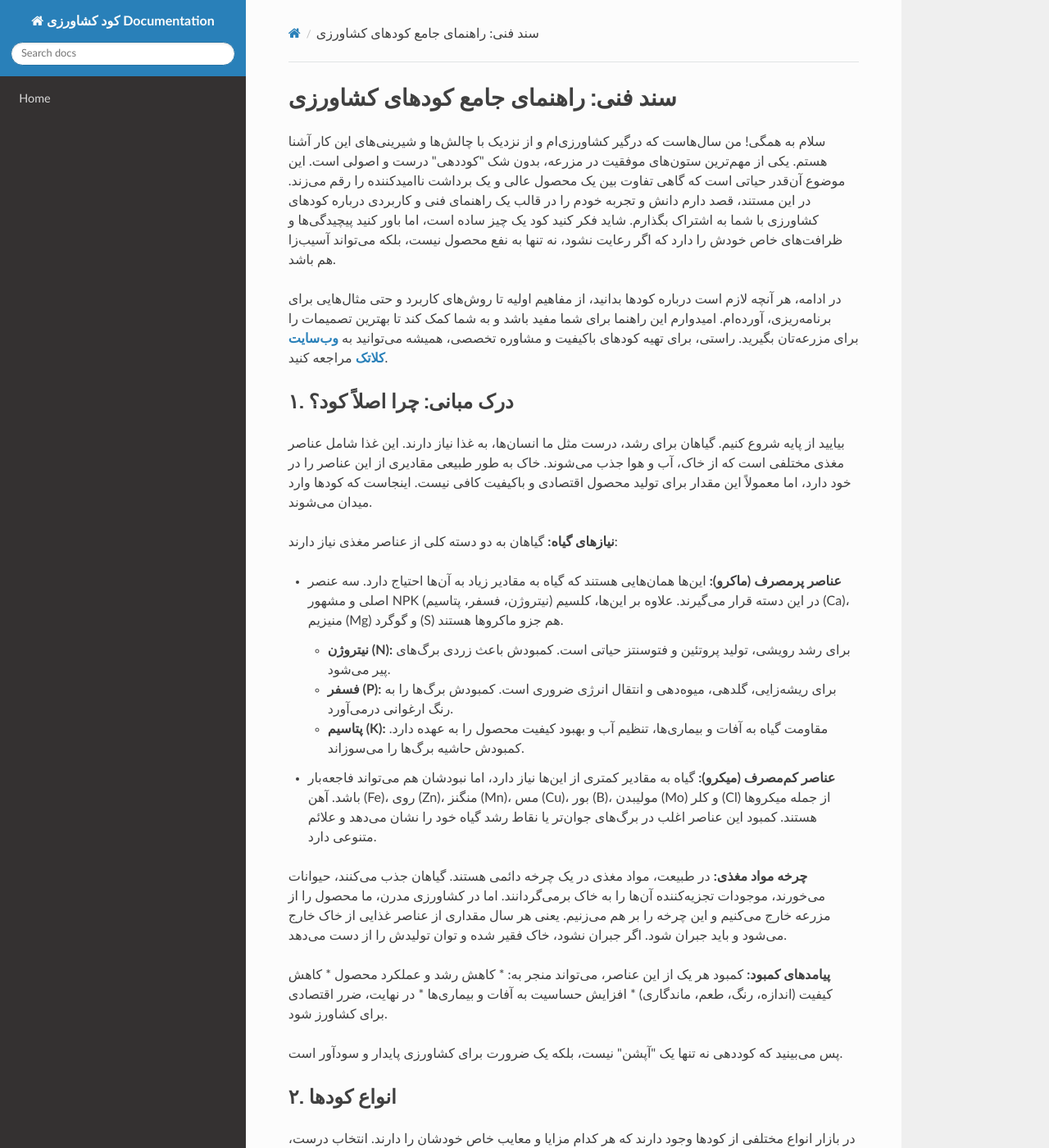
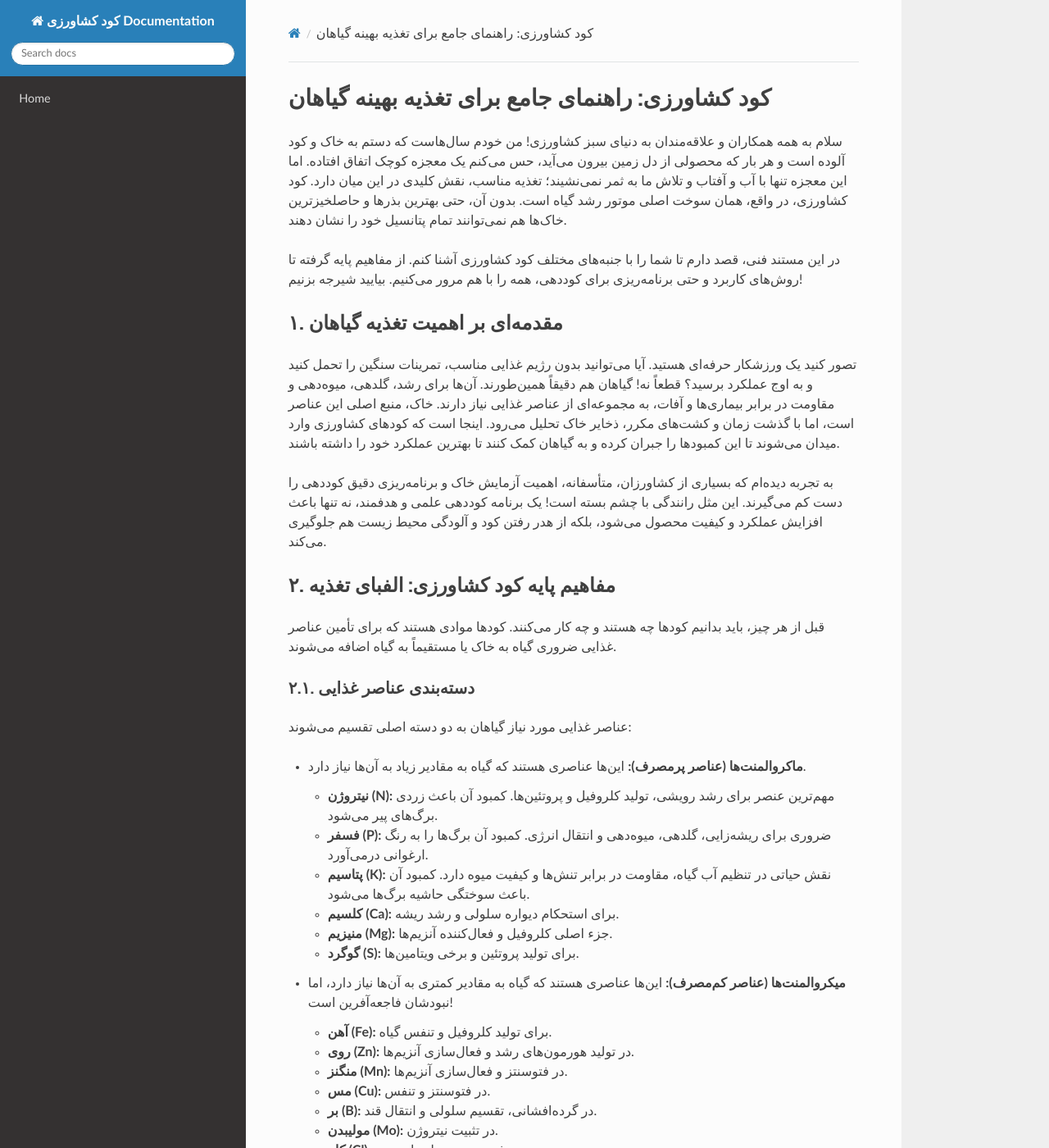
Before and after one commit to sahandsahabi553-prog/terraform-google-semantic-docs, an MkDocs documentation site: the page built from docs/کود-کشاورزی.md, in a window 1280 px wide and 1400 px high. Shown: the whole window at 82% size. Built offline with MkDocs 1.6.1, drawn with Linux system fonts in a browser that asks for light colours; nearby versions of some CDN libraries; some of the changed text lies outside the part shown.

Commit message:
Doc: کود کشاورزی

````diff
--- a/docs/کود-کشاورزی.md
+++ b/docs/کود-کشاورزی.md
@@ -1,91 +1,122 @@
-# سند فنی: راهنمای جامع کودهای کشاورزی
+# کود کشاورزی: راهنمای جامع برای تغذیه بهینه گیاهان
 
-سلام به همگی! من سال‌هاست که درگیر کشاورزی‌ام و از نزدیک با چالش‌ها و شیرینی‌های این کار آشنا هستم. یکی از مهم‌ترین ستون‌های موفقیت در مزرعه، بدون شک "کوددهی" درست و اصولی است. این موضوع آن‌قدر حیاتی است که گاهی تفاوت بین یک محصول عالی و یک برداشت ناامیدکننده را رقم می‌زند. در این مستند، قصد دارم دانش و تجربه خودم را در قالب یک راهنمای فنی و کاربردی درباره کودهای کشاورزی با شما به اشتراک بگذارم. شاید فکر کنید کود یک چیز ساده است، اما باور کنید پیچیدگی‌ها و ظرافت‌های خاص خودش را دارد که اگر رعایت نشود، نه تنها به نفع محصول نیست، بلکه می‌تواند آسیب‌زا هم باشد.
+سلام به همه همکاران و علاقه‌مندان به دنیای سبز کشاورزی!
+من خودم سال‌هاست که دستم به خاک و کود آلوده است و هر بار که محصولی از دل زمین بیرون می‌آید، حس می‌کنم یک معجزه کوچک اتفاق افتاده. اما این معجزه تنها با آب و آفتاب و تلاش ما به ثمر نمی‌نشیند؛ تغذیه مناسب، نقش کلیدی در این میان دارد. کود کشاورزی، در واقع، همان سوخت اصلی موتور رشد گیاه است. بدون آن، حتی بهترین بذرها و حاصلخیزترین خاک‌ها هم نمی‌توانند تمام پتانسیل خود را نشان دهند.
 
-در ادامه، هر آنچه لازم است درباره کودها بدانید، از مفاهیم اولیه تا روش‌های کاربرد و حتی مثال‌هایی برای برنامه‌ریزی، آورده‌ام. امیدوارم این راهنما برای شما مفید باشد و به شما کمک کند تا بهترین تصمیمات را برای مزرعه‌تان بگیرید. راستی، برای تهیه کودهای باکیفیت و مشاوره تخصصی، همیشه می‌توانید به **[وب‌سایت کلاتک](https://kalatakco.com/)** مراجعه کنید.
+در این مستند فنی، قصد دارم تا شما را با جنبه‌های مختلف کود کشاورزی آشنا کنم. از مفاهیم پایه گرفته تا روش‌های کاربرد و حتی برنامه‌ریزی برای کوددهی، همه را با هم مرور می‌کنیم. بیایید شیرجه بزنیم!
 
-## ۱. درک مبانی: چرا اصلاً کود؟
+## ۱. مقدمه‌ای بر اهمیت تغذیه گیاهان
 
-بیایید از پایه شروع کنیم. گیاهان برای رشد، درست مثل ما انسان‌ها، به غذا نیاز دارند. این غذا شامل عناصر مغذی مختلفی است که از خاک، آب و هوا جذب می‌شوند. خاک به طور طبیعی مقادیری از این عناصر را در خود دارد، اما معمولاً این مقدار برای تولید محصول اقتصادی و باکیفیت کافی نیست. اینجاست که کودها وارد میدان می‌شوند.
+تصور کنید یک ورزشکار حرفه‌ای هستید. آیا می‌توانید بدون رژیم غذایی مناسب، تمرینات سنگین را تحمل کنید و به اوج عملکرد برسید؟ قطعاً نه! گیاهان هم دقیقاً همین‌طورند. آن‌ها برای رشد، گلدهی، میوه‌دهی و مقاومت در برابر بیماری‌ها و آفات، به مجموعه‌ای از عناصر غذایی نیاز دارند. خاک، منبع اصلی این عناصر است، اما با گذشت زمان و کشت‌های مکرر، ذخایر خاک تحلیل می‌رود. اینجا است که کودهای کشاورزی وارد میدان می‌شوند تا این کمبودها را جبران کرده و به گیاهان کمک کنند تا بهترین عملکرد خود را داشته باشند.
 
-**نیازهای گیاه:**
-گیاهان به دو دسته کلی از عناصر مغذی نیاز دارند:
+به تجربه دیده‌ام که بسیاری از کشاورزان، متأسفانه، اهمیت آزمایش خاک و برنامه‌ریزی دقیق کوددهی را دست کم می‌گیرند. این مثل رانندگی با چشم بسته است! یک برنامه کوددهی علمی و هدفمند، نه تنها باعث افزایش عملکرد و کیفیت محصول می‌شود، بلکه از هدر رفتن کود و آلودگی محیط زیست هم جلوگیری می‌کند.
 
-*   **عناصر پرمصرف (ماکرو):** این‌ها همان‌هایی هستند که گیاه به مقادیر زیاد به آن‌ها احتیاج دارد. سه عنصر اصلی و مشهور NPK (نیتروژن، فسفر، پتاسیم) در این دسته قرار می‌گیرند. علاوه بر این‌ها، کلسیم (Ca)، منیزیم (Mg) و گوگرد (S) هم جزو ماکروها هستند.
-    *   **نیتروژن (N):** برای رشد رویشی، تولید پروتئین و فتوسنتز حیاتی است. کمبودش باعث زردی برگ‌های پیر می‌شود.
-    *   **فسفر (P):** برای ریشه‌زایی، گلدهی، میوه‌دهی و انتقال انرژی ضروری است. کمبودش برگ‌ها را به رنگ ارغوانی درمی‌آورد.
-    *   **پتاسیم (K):** مقاومت گیاه به آفات و بیماری‌ها، تنظیم آب و بهبود کیفیت محصول را به عهده دارد. کمبودش حاشیه برگ‌ها را می‌سوزاند.
-*   **عناصر کم‌مصرف (میکرو):** گیاه به مقادیر کمتری از این‌ها نیاز دارد، اما نبودشان هم می‌تواند فاجعه‌بار باشد. آهن (Fe)، روی (Zn)، منگنز (Mn)، مس (Cu)، بور (B)، مولیبدن (Mo) و کلر (Cl) از جمله میکروها هستند. کمبود این عناصر اغلب در برگ‌های جوان‌تر یا نقاط رشد گیاه خود را نشان می‌دهد و علائم متنوعی دارد.
+## ۲. مفاهیم پایه کود کشاورزی: الفبای تغذیه
 
-**چرخه مواد مغذی:**
-در طبیعت، مواد مغذی در یک چرخه دائمی هستند. گیاهان جذب می‌کنند، حیوانات می‌خورند، موجودات تجزیه‌کننده آن‌ها را به خاک برمی‌گردانند. اما در کشاورزی مدرن، ما محصول را از مزرعه خارج می‌کنیم و این چرخه را بر هم می‌زنیم. یعنی هر سال مقداری از عناصر غذایی از خاک خارج می‌شود و باید جبران شود. اگر جبران نشود، خاک فقیر شده و توان تولیدش را از دست می‌دهد.
+قبل از هر چیز، باید بدانیم کودها چه هستند و چه کار می‌کنند. کودها موادی هستند که برای تأمین عناصر غذایی ضروری گیاه به خاک یا مستقیماً به گیاه اضافه می‌شوند.
 
-**پیامدهای کمبود:**
-کمبود هر یک از این عناصر، می‌تواند منجر به:
-*   کاهش رشد و عملکرد محصول
-*   کاهش کیفیت (اندازه، رنگ، طعم، ماندگاری)
-*   افزایش حساسیت به آفات و بیماری‌ها
-*   در نهایت، ضرر اقتصادی برای کشاورز شود.
+### ۲.۱. دسته‌بندی عناصر غذایی
 
-پس می‌بینید که کوددهی نه تنها یک "آپشن" نیست، بلکه یک ضرورت برای کشاورزی پایدار و سودآور است.
+عناصر غذایی مورد نیاز گیاهان به دو دسته اصلی تقسیم می‌شوند:
 
-## ۲. انواع کودها
+*   **ماکروالمنت‌ها (عناصر پرمصرف):** این‌ها عناصری هستند که گیاه به مقادیر زیاد به آن‌ها نیاز دارد.
+    *   **نیتروژن (N):** مهم‌ترین عنصر برای رشد رویشی، تولید کلروفیل و پروتئین‌ها. کمبود آن باعث زردی برگ‌های پیر می‌شود.
+    *   **فسفر (P):** ضروری برای ریشه‌زایی، گلدهی، میوه‌دهی و انتقال انرژی. کمبود آن برگ‌ها را به رنگ ارغوانی درمی‌آورد.
+    *   **پتاسیم (K):** نقش حیاتی در تنظیم آب گیاه، مقاومت در برابر تنش‌ها و کیفیت میوه دارد. کمبود آن باعث سوختگی حاشیه برگ‌ها می‌شود.
+    *   **کلسیم (Ca):** برای استحکام دیواره سلولی و رشد ریشه.
+    *   **منیزیم (Mg):** جزء اصلی کلروفیل و فعال‌کننده آنزیم‌ها.
+    *   **گوگرد (S):** برای تولید پروتئین و برخی ویتامین‌ها.
 
-در بازار انواع مختلفی از کودها وجود دارند که هر کدام مزایا و معایب خاص خودشان را دارند. انتخاب درست، کلید کار است.
+*   **میکروالمنت‌ها (عناصر کم‌مصرف):** این‌ها عناصری هستند که گیاه به مقادیر کمتری به آن‌ها نیاز دارد، اما نبودشان فاجعه‌آفرین است!
+    *   **آهن (Fe):** برای تولید کلروفیل و تنفس گیاه.
+    *   **روی (Zn):** در تولید هورمون‌های رشد و فعال‌سازی آنزیم‌ها.
+    *   **منگنز (Mn):** در فتوسنتز و فعال‌سازی آنزیم‌ها.
+    *   **مس (Cu):** در فتوسنتز و تنفس.
+    *   **بر (B):** در گرده‌افشانی، تقسیم سلولی و انتقال قند.
+    *   **مولیبدن (Mo):** در تثبیت نیتروژن.
+    *   **کلر (Cl):** در فتوسنتز و تنظیم اسمزی.
 
-### ۲.۱. کودهای شیمیایی (معدنی)
+### ۲.۲. انواع کودها بر اساس منشاء
 
-این‌ها همان کودهای رایجی هستند که در کارخانه‌ها تولید می‌شوند و غلظت بالایی از یک یا چند عنصر مغذی را دارند.
+کودها بر اساس منشاء و ترکیبشان انواع مختلفی دارند که هر کدام مزایا و معایب خود را دارند:
 
-*   **مزایا:**
-    *   **غلظت بالا:** مقدار کمی از آن‌ها می‌تواند نیاز زیادی از گیاه را برطرف کند.
-    *   **اثر سریع:** عناصر به سرعت در دسترس گیاه قرار می‌گیرند.
-    *   **قابلیت کنترل:** می‌توان دقیقاً عناصر مورد نیاز را با دوز مشخص تأمین کرد.
-    *   **حمل‌ونقل و نگهداری آسان‌تر:** نسبت به کودهای آلی حجم کمتری دارند.
-*   **معایب:**
-    *   **تأثیر بر خاک:** استفاده بی‌رویه می‌تواند به ساختار خاک آسیب بزند، شوری خاک را افزایش دهد و میکروارگانیسم‌های مفید را از بین ببرد.
-    *   **آلودگی محیط‌زیست:** آب‌شویی نیترات‌ها و فسفات‌ها می‌تواند باعث آلودگی آب‌های زیرزمینی و سطحی شود.
-    *   **عدم بهبود ساختار خاک:** هیچ ماده آلی به خاک اضافه نمی‌کنند.
+1.  **کودهای شیمیایی (معدنی/سنتتیک):**
+    *   **تعریف:** کودهایی که در کارخانه‌ها و از مواد معدنی تولید می‌شوند.
+    *   **مثال:** اوره (46% N)، سوپرفسفات تریپل (46% P2O5)، سولفات پتاسیم (50% K2O)، کودهای کامل NPK (مثل 20-20-20).
+    *   **مزایا:** غلظت بالا، فرمولاسیون دقیق، اثرگذاری سریع و قابل پیش‌بینی.
+    *   **معایب:** استفاده بی‌رویه می‌تواند باعث شوری خاک، آلودگی آب‌های زیرزمینی و تخریب ساختار خاک شود.
 
-**انواع رایج:**
-*   **کودهای کامل (NPK):** مثلاً `20-20-20` یا `10-52-10` که حاوی نسبت‌های مختلفی از نیتروژن، فسفر و پتاسیم هستند. اعداد نشان‌دهنده درصد وزنی هر عنصر است.
-*   **کودهای تک‌عنصره:** مانند اوره (۴۶% نیتروژن)، سوپرفسفات (فسفر)، سولفات پتاسیم (پتاسیم و گوگرد).
-*   **کودهای ریزمغذی:** حاوی عناصر کم‌مصرف مانند سولفات آهن، کلات روی، بوراکس.
+2.  **کودهای آلی (طبیعی):**
+    *   **تعریف:** کودهایی که از بقایای گیاهی، حیوانی یا میکروبی حاصل می‌شوند.
+    *   **مثال:** کمپوست، کود حیوانی (گاوی، مرغی)، ورمی‌کمپوست، هیومیک اسید، کودهای سبز.
+    *   **مزایا:** بهبود ساختار خاک، افزایش ظرفیت نگهداری آب، فراهم کردن غذای آرام و پایدار برای گیاه، تقویت فعالیت میکروبی خاک.
+    *   **معایب:** غلظت کمتر عناصر غذایی، اثرگذاری کندتر، حمل و نقل دشوارتر (در مورد کودهای حجیم).
 
-### ۲.۲. کودهای آلی (ارگانیک)
+3.  **کودهای زیستی (بیولوژیک):**
+    *   **تعریف:** حاوی میکروارگانیسم‌های مفیدی هستند که به بهبود حاصلخیزی خاک و تغذیه گیاه کمک می‌کنند.
+    *   **مثال:** باکتری‌های تثبیت‌کننده نیتروژن (مانند ریزوبیوم)، قارچ‌های میکوریزی، باکتری‌های حل‌کننده فسفات.
+    *   **مزایا:** روشی پایدار و دوستدار محیط زیست، کاهش نیاز به کودهای شیمیایی، افزایش مقاومت گیاه در برابر تنش‌ها.
+    *   **معایب:** حساسیت به شرایط محیطی و نگهداری، اثرگذاری ممکن است کند باشد.
 
-این کودها از بقایای گیاهی، حیوانی یا میکروبی به‌دست می‌آیند و منبع طبیعی مواد مغذی هستند.
+## ۳. انتخاب و "نصب" کود مناسب: کلید موفقیت
 
-*   **مزایا:**
-    *   **بهبود ساختار خاک:** با افزایش ماده آلی، خاک را پوک‌تر، با زهکشی بهتر و ظرفیت نگهداری آب بیشتر می‌کنند.
-    *   **فعالیت میکروبی:** باعث افزایش فعالیت میکروارگانیسم‌های مفید خاک می‌شوند.
-    *   **رهایش تدریجی:** مواد مغذی را به آرامی و به تدریج آزاد می‌کنند، که برای گیاه پایدارتر است.
-    *   **کاهش آلودگی:** خطر آلودگی آب‌های زیرزمینی را به حداقل می‌رسانند.
-*   **معایب:**
-    *   **غلظت پایین‌تر:** برای تأمین همان میزان عناصر مغذی، به مقادیر بسیار بیشتری از کود آلی نیاز است.
-    *   **اثر کندتر:** رهایش تدریجی به معنی اثر کندتر است، که گاهی در شرایط اضطراری مناسب نیست.
-    *   **حمل‌ونقل و نگهداری دشوارتر:** به دلیل حجم بالا و احتمال بو.
-    *   **عدم دقت در نسبت عناصر:** کنترل دقیق نسبت NPK دشوار است.
+من ترجیح می‌دهم به جای "نصب"، از عبارت "آماده‌سازی و برنامه‌ریزی" استفاده کنم، چرا که کود را که مثل یک نرم‌افزار نصب نمی‌کنیم! اما در چارچوب یک مستند فنی، می‌توانیم این مرحله را به عنوان پیکربندی و راه‌اندازی سیستم تغذیه گیاه در نظر بگیریم. این مرحله حیاتی‌ترین گام است و اگر درست انجام نشود، تمام زحمات بعدی بی‌نتیجه خواهد ماند.
 
-**انواع رایج:**
-*   **کود دامی:** کود گاو، گوسفند، مرغ و... (باید کاملاً پوسیده باشد تا به گیاه آسیب نرساند).
-*   **کمپوست:** حاصل تجزیه بقایای گیاهی و حیوانی.
-*   **ورمی‌کمپوست:** کود تولیدشده توسط کرم خاکی.
-*   **کودهای سبز:** گیاهانی که کشت شده و سپس به خاک برگردانده می‌شوند.
+### ۳.۱. گام اول و غیرقابل انکار: آزمایش خاک
 
-### ۲.۳. کودهای زیستی (بیولوژیک)
+اینجا است که پای علم به میان می‌آید. بدون آزمایش خاک، هر گونه کوددهی، حدس و گمان است. من همیشه به کشاورزان می‌گویم: "آزمایش خاک، نقشه راه شماست."
 
-این کودها شامل میکروارگانیسم‌های زنده‌ای هستند که به بهبود حاصلخیزی خاک و رشد گیاه کمک می‌کنند. این‌ها مستقیماً عناصر غذایی را تأمین نمی‌کنند، بلکه به گیاه در جذب بهتر عناصر کمک می‌کنند.
+*   **چرا؟** آزمایش خاک به شما می‌گوید:
+    *   pH خاک چقدر است (اسیدی، خنثی، قلیایی).
+    *   چه عناصری در خاک کمبود دارند و کدام عناصر زیاد هستند.
+    *   میزان مواد آلی خاک چقدر است.
+    *   شوری خاک در چه وضعیتی قرار دارد.
+*   **نحوه "نصب" (انجام آزمایش):**
+    1.  **نمونه‌برداری:** از نقاط مختلف مزرعه (به صورت زیگزاگ) و از عمق‌های مختلف (معمولاً ۰-۳۰ سانتی‌متر و ۳۰-۶۰ سانتی‌متر) خاک را بردارید.
+    2.  **ترکیب و ارسال:** نمونه‌ها را خوب مخلوط کرده، یک نمونه مرکب تهیه کنید و به آزمایشگاه معتبر ارسال کنید.
+    3.  **تفسیر نتایج:** با کمک یک کارشناس کشاورزی، نتایج را تفسیر کنید تا نیازهای واقعی خاک و گیاه مشخص شود.
 
-*   **مزایا:**
-    *   **تثبیت نیتروژن:** برخی باکتری‌ها نیتروژن هوا را تثبیت کرده و در اختیار گیاه قرار می‌دهند.
-    *   **حل‌کنندگی فسفات:** برخی میکروارگانیسم‌ها فسفات‌های نامحلول در خاک را به فرم قابل جذب برای گیاه تبدیل می‌کنند.
-    *   **افزایش مقاومت گیاه:** در برابر بیماری‌ها و تنش‌ها.
-    *   **کاهش نیاز به کودهای شیمیایی:** در بلندمدت.
-*   **معایب:**
-    *   **اثرگذاری وابسته به شرایط خاک:** دما، رطوبت، pH خاک بر فعالیت آن‌ها تأثیرگذار است.
-    *   **نگهداری خاص:** نیاز به دمای مناسب و عدم تماس با مواد شیمیایی قوی.
-    *   **اثر آهسته‌تر:** نسبت به کودهای شیمیایی.
+### ۳.۲. نیازهای گیاه: هر محصول، داستان خودش را دارد
 
-**انواع رایج:**
-*   **باکتری‌های تثبیت‌کننده نیتروژن:** مانند ریزوبیوم‌ها (برای
+پس از آزمایش خاک، باید به نیازهای خاص محصولی که می‌کارید توجه کنید. یک گیاه گوجه‌فرنگی با یک درخت سیب یا یک مزرعه گندم، نیازهای کاملاً متفاوتی دارد.
+
+*   **مثال:**
+    *   گیاهان برگ‌سبز (مثل کاهو، سبزیجات) به نیتروژن بیشتری نیاز دارند.
+    *   گیاهان ریشه‌ای (مثل سیب‌زمینی، هویج) به فسفر و پتاسیم بیشتری نیاز دارند.
+    *   گیاهان میوه‌ده (مثل گوجه‌فرنگی، خیار) در مراحل گلدهی و میوه‌دهی به پتاسیم و کلسیم بیشتری احتیاج دارند.
+
+### ۳.۳. انتخاب نوع کود و آماده‌سازی (پیکربندی)
+
+بر اساس نتایج آزمایش خاک و نیازهای گیاه، نوع کود (شیمیایی، آلی، زیستی یا ترکیبی) و فرمولاسیون آن را انتخاب می‌کنید.
+
+*   **کودهای گرانوله:** معمولاً به صورت مستقیم در خاک پاشیده می‌شوند.
+*   **کودهای پودری/کریستالی:** باید در آب حل شوند و سپس مورد استفاده قرار گیرند (محلول‌پاشی یا کودآبیاری).
+*   **کودهای مایع:** آماده مصرف هستند و معمولاً برای محلول‌پاشی یا کودآبیاری استفاده می‌شوند.
+
+**مثال آماده‌سازی یک کود محلول:**
+
+```
+// مراحل آماده‌سازی محلول کود
+تابع آماده‌سازی_محلول_کود(نوع_کود، مقدار_کود_در_لیتر، حجم_آب_مورد_نیاز) {
+  اگر نوع_کود == "پودری" یا نوع_کود == "کریستالی" {
+    // ابتدا مقدار کمی آب برای حل کردن اولیه کود
+    متغیر آب_اولیه = حجم_آب_مورد_نیاز * 0.1; // 10% از حجم کل
+    متغیر محلول_غلیظ = مخلوط_کردن(کود, آب_اولیه);
+
+    // سپس اضافه کردن بقیه آب تا رسیدن به حجم نهایی
+    متغیر محلول_نهایی = اضافه_کردن_آب_به(محلول_غلیظ, حجم_آب_مورد_نیاز - آب_اولیه);
+
+    اطمینان_حاصل_کنید(کود_کاملاً_حل_شده_باشد());
+    بازگشت محلول_نهایی;
+  } در_غیر_این_صورت_اگر نوع_کود == "مایع" {
+    // کود مایع را مستقیماً با آب رقیق کنید
+    متغیر محلول_نهایی = مخلوط_کردن(کود, حجم_آب_مورد_نیاز);
+    بازگشت محلول_نهایی;
+  } در_غیر_این_صورت {
+    پرتاب_خطا("نوع کود نامعتبر است.");
+  }
+}
+
+// مثال استفاده:
+متغیر محلول_کود_۲۰_۲۰_۲۰ = آماده‌سازی_محلول_کود("پودری", "2 گرم", "1 لیتر");
+چاپ("محلول کود ۲۰-۲۰-۲۰ آماده محلول‌پاشی
````
